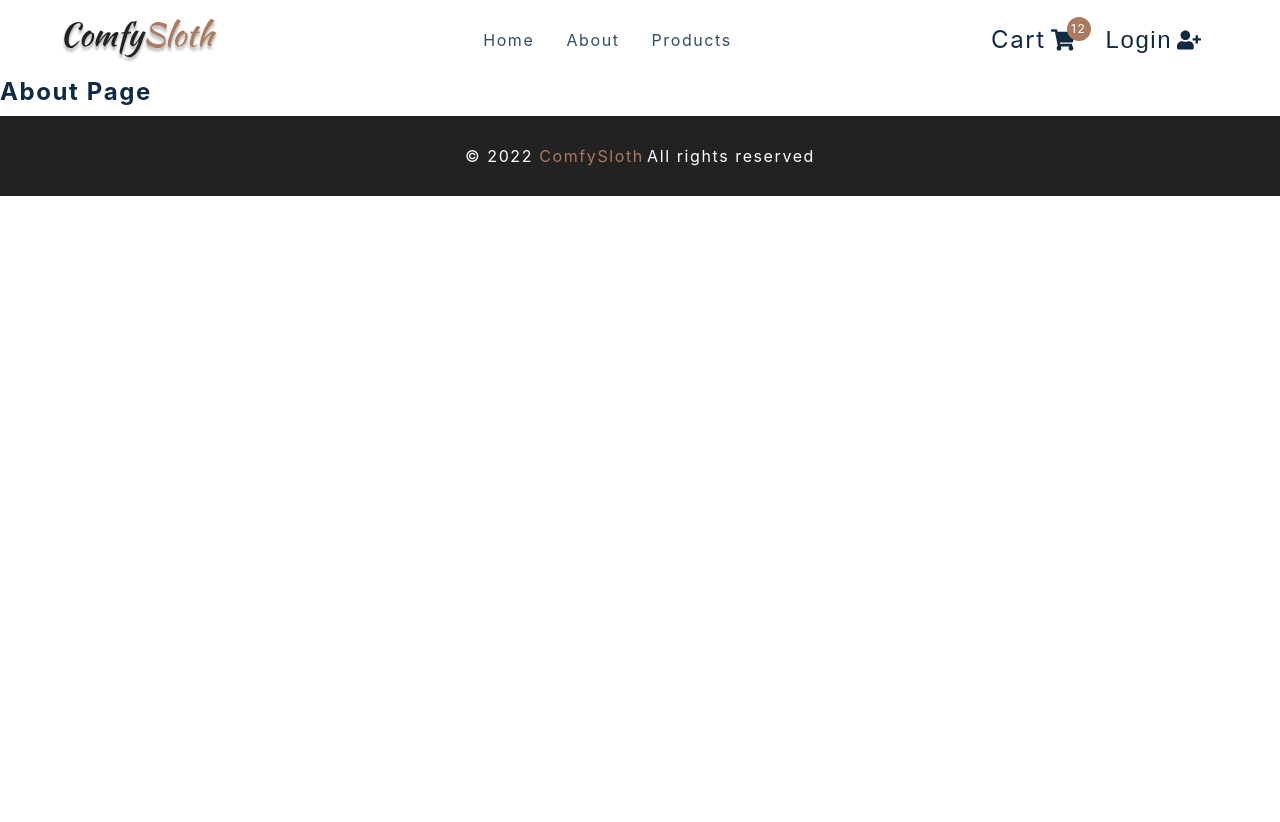
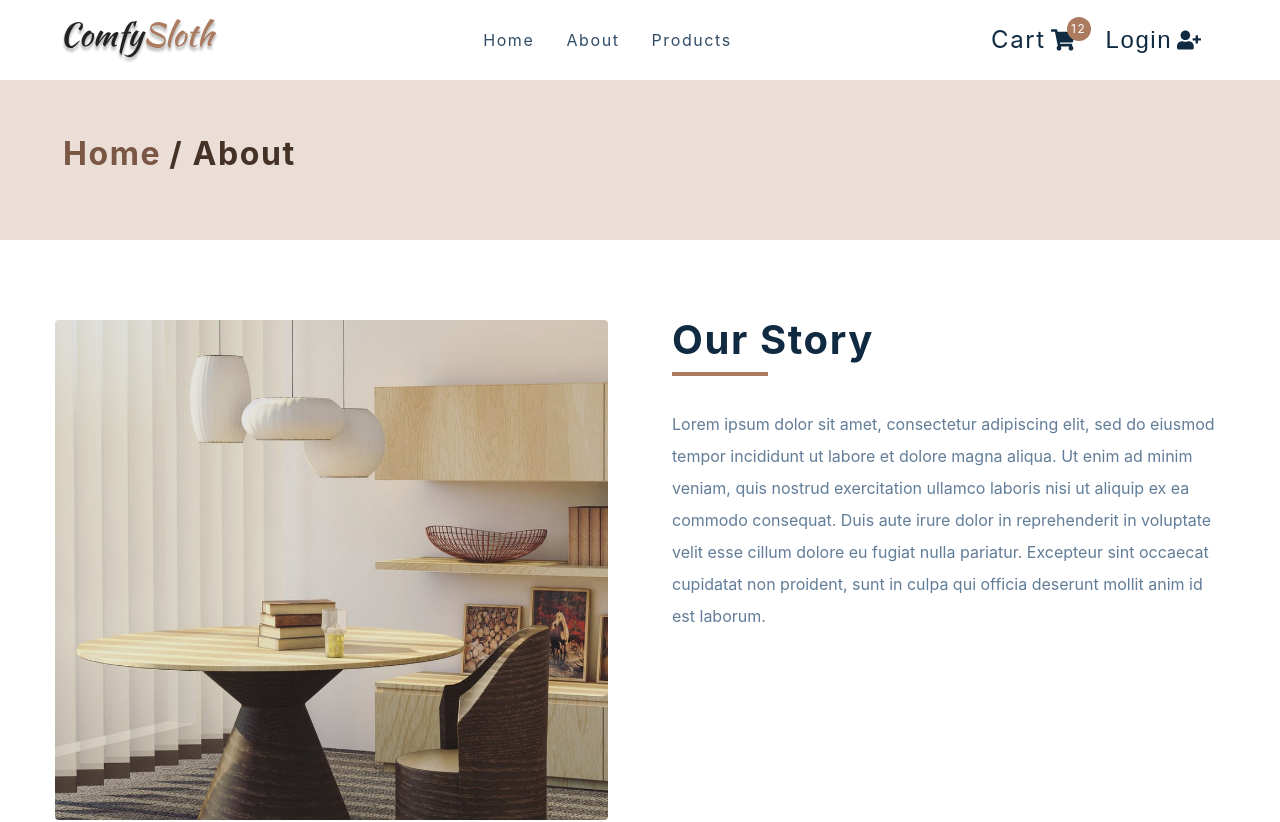
Before and after one commit to zhengping97/ecommerce-project, a React (Create React App) app: page /about in a window 1280 px wide. Shown: the top 822 px of the page. Before the commit the page ends 800 px from the top, so only its background shows below. Built offline with nearby package versions, Linux system fonts and the light colour scheme.

Commit message:
Error,About, Checkout page setup

```diff
--- a/src/components/PageHero.js
+++ b/src/components/PageHero.js
@@ -1,8 +1,16 @@
 import React from 'react'
 import styled from 'styled-components'
 import { Link } from 'react-router-dom'
-const PageHero = () => {
-  return <h4>page hero</h4>
+const PageHero = ({ title }) => {
+  return (
+    <Wrapper>
+      <div className='section-center'>
+        <h3>
+          <Link to='/'>Home</Link>/ {title}
+        </h3>
+      </div>
+    </Wrapper>
+  );
 }
 
 const Wrapper = styled.section`
--- a/src/pages/AboutPage.js
+++ b/src/pages/AboutPage.js
@@ -4,7 +4,27 @@
 import aboutImg from '../assets/hero-bcg.jpeg'
 
 const AboutPage = () => {
-  return <h4>about page</h4>
+  return (
+    <main>
+      <PageHero title="about" />
+      <Wrapper className='page section section-center'>
+        <img src={aboutImg} alt="nice desk" />
+        <article>
+          <div className='title'>
+            <h2>our story</h2>
+            <div className='underline' />
+          </div>
+          <p>
+            Lorem ipsum dolor sit amet, consectetur adipiscing elit, sed do eiusmod tempor incididunt ut
+            labore et dolore magna aliqua. Ut enim ad minim veniam, quis nostrud exercitation ullamco laboris
+            nisi ut aliquip ex ea commodo consequat. Duis aute irure dolor in reprehenderit in voluptate velit
+            esse cillum dolore eu fugiat nulla pariatur. Excepteur sint occaecat cupidatat non proident, sunt in
+            culpa qui officia deserunt mollit anim id est laborum.
+          </p>
+        </article>
+      </Wrapper>
+    </main>
+  );
 }
 
 const Wrapper = styled.section`
--- a/src/pages/CheckoutPage.js
+++ b/src/pages/CheckoutPage.js
@@ -6,7 +6,14 @@
 import { Link } from 'react-router-dom'
 
 const CheckoutPage = () => {
-  return <h4>checkout page</h4>
+  return (
+    <main>
+      <PageHero title='checkout' />
+      <Wrapper className='page'>
+        <h1>checkout  here</h1>
+      </Wrapper>
+    </main>
+  );
 }
 const Wrapper = styled.div``
 export default CheckoutPage
--- a/src/pages/ErrorPage.js
+++ b/src/pages/ErrorPage.js
@@ -2,7 +2,17 @@
 import styled from 'styled-components'
 import { Link } from 'react-router-dom'
 const ErrorPage = () => {
-  return <h4>error page</h4>
+  return (
+    <Wrapper className='page-100'>
+      <section>
+        <h1>404</h1>
+        <h3>Sorry, the page you tried cannot be found</h3>
+        <Link to="/" className='btn'>
+          back home
+        </Link>
+      </section>
+    </Wrapper>
+  );
 }
 
 const Wrapper = styled.main`
```
